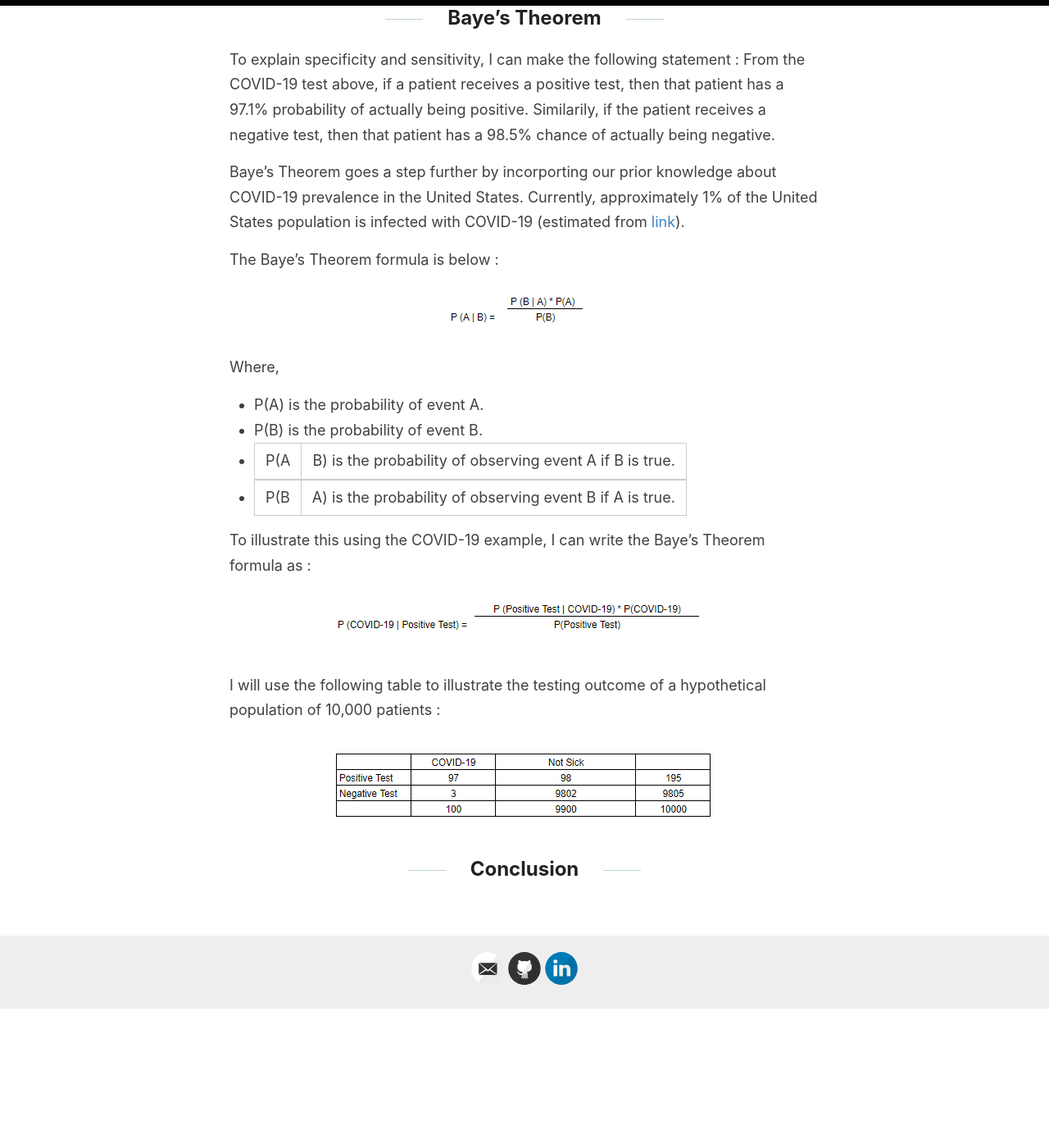
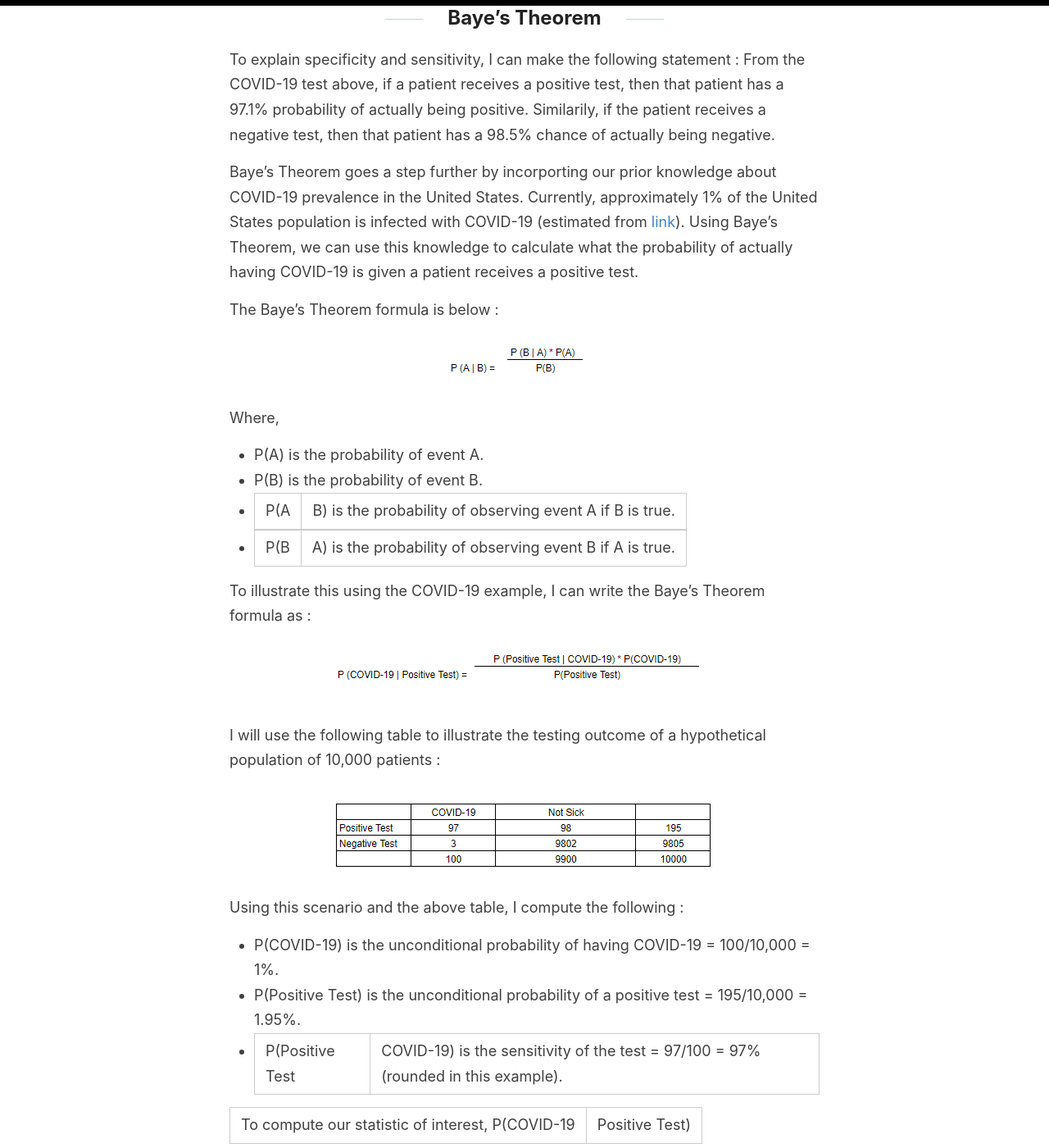
Before and after one commit to Murrkeys/Murrkeys.github.io, a Jekyll site: the page built from _posts/2020-9-1-Bayes-Covid-Test.md, in a window 1280 px wide and 1400 px high, scrolled down 601 px. Shown: the whole window at 82% size. Built offline with Jekyll 4.4.1, drawn with Linux system fonts in a browser that asks for light colours; before the commit the page ends 1831 px from its top, so only the background shows below that.

Commit message:
Update 2020-9-1-Bayes-Covid-Test.md

```diff
--- a/_posts/2020-9-1-Bayes-Covid-Test.md
+++ b/_posts/2020-9-1-Bayes-Covid-Test.md
@@ -12,7 +12,7 @@ From the above announcment, a clinical study concluded that the test demonstrate
 
 To explain specificity and sensitivity, I can make the following statement : From the COVID-19 test above, if a patient receives a positive test, then that patient has a 97.1% probability of actually being positive. Similarily, if the patient receives a negative test, then that patient has a 98.5% chance of actually being negative.
 
-Baye's Theorem goes a step further by incorporting our prior knowledge about COVID-19 prevalence in the United States. Currently, approximately 1% of the United States population is infected with COVID-19 (estimated from [link](https://www.worldometers.info/coronavirus/country/us/)).
+Baye's Theorem goes a step further by incorporting our prior knowledge about COVID-19 prevalence in the United States. Currently, approximately 1% of the United States population is infected with COVID-19 (estimated from [link](https://www.worldometers.info/coronavirus/country/us/)).  Using Baye's Theorem, we can use this knowledge to calculate what the probability of actually having COVID-19 is given a patient receives a positive test.
 
 The Baye's Theorem formula is below :
 
@@ -32,5 +32,13 @@ I will use the following table to illustrate the testing outcome of a hypothetic
 
 <img src="/images/BT_3.PNG"/>
 
+Using this scenario and the above table, I compute the following :
+* P(COVID-19) is the unconditional probability of having COVID-19 = 100/10,000 = 1%.
+* P(Positive Test) is the unconditional probability of a positive test = 195/10,000 = 1.95%.
+* P(Positive Test | COVID-19) is the sensitivity of the test = 97/100 = 97% (rounded in this example).
+
+To compute our statistic of interest, P(COVID-19 | Positive Test)
+
+
 
 ## Conclusion
```
